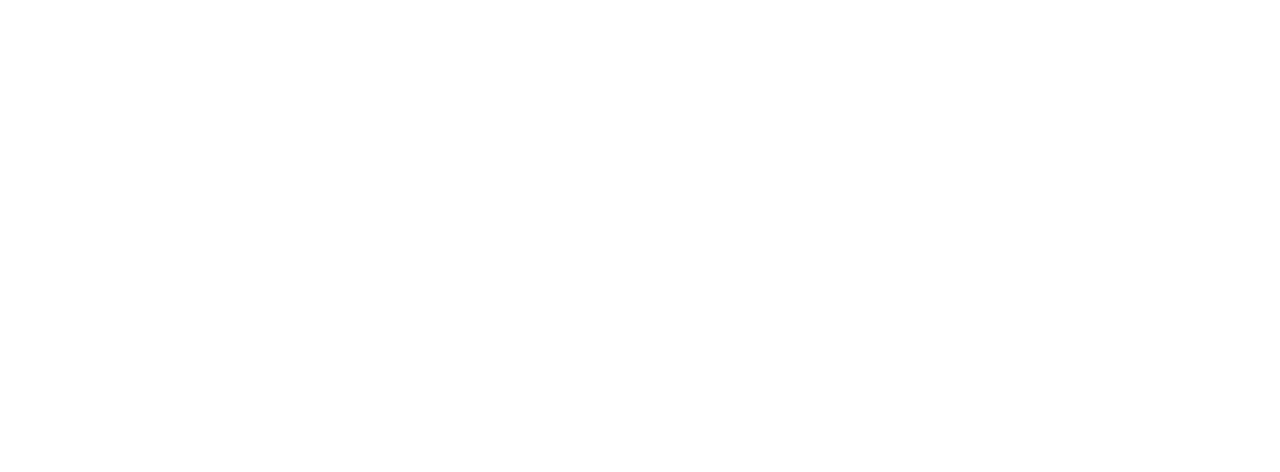
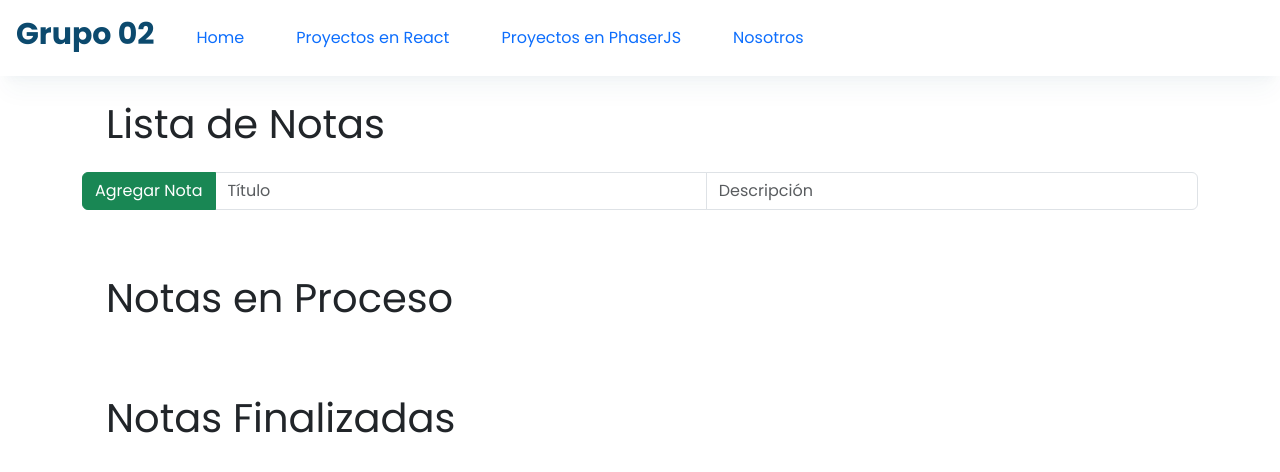
Before and after one commit to AmaruSegovia/TrabajoFinalFPWGrupoN02, a React (Create React App) app: page /listaNotas in a window 1280 px wide. Before the commit this address had no page. Shown: the top 472 px of the page. Built offline with nearby package versions, Linux system fonts and the light colour scheme.

Commit message:
se agrega el tp listaDeNotas

```diff
--- a/package.json
+++ b/package.json
@@ -1,6 +1,9 @@
 {
   "dependencies": {
+    "boostrap": "^2.0.0",
+    "bootstrap": "^5.3.2",
     "react": "^18.2.0",
+    "react-bootstrap": "^2.9.1",
     "react-dom": "^18.2.0",
     "react-router-dom": "^6.18.0",
     "react-scripts": "^5.0.1"
--- a/src/App.jsx
+++ b/src/App.jsx
@@ -5,6 +5,8 @@
 import ProyectosReact from './components/ProyectosReact.jsx';
 import ProyectosPhaser from './components/ProyectosPhaser.jsx';
 import Nosotros from './components/sitio-nosotros/Nosotros.jsx';
+import ListaNotas from './components/listaTarea/ListaNotas.jsx';
+import ListaTareas from './components/listaTarea/ListaTareas.jsx';
 
 function App() {
     return (
@@ -15,6 +17,8 @@
                     <Route path="/react" element={<ProyectosReact/>} />
                     <Route path="/phaser-js" element={<ProyectosPhaser/>} />
                     <Route path="/nosotros" element={<Nosotros/>} />
+                    <Route path= "/listaNotas" element={<ListaNotas/>} />
+                    <Route path= "/listaTareas" element={<ListaTareas/>} />
                 </Route>
             </Routes>
         </div>
--- a/src/components/ProyectosReact.jsx
+++ b/src/components/ProyectosReact.jsx
@@ -1,5 +1,7 @@
 import React from 'react'
 import ItemButtonSmall from './ItemButtonSmall';
+/* import { Link } from 'react-router-dom'; */
+import { Outlet, Link } from "react-router-dom";
 
 const ProyectosReact = () =>{
     return (
@@ -14,12 +16,13 @@
                     <ItemButtonSmall label="Comparador de Precios"></ItemButtonSmall>
                 </div>
                 <div className="transition-all ease-out basis-1/3 mx-24 my-4 rounded-lg border-2 border-slate-300 hover:border-sky-500 shadow-2xl shadow-slate-300 hover:shadow-sky-300 text-slate-500 hover:text-slate-800">
-                    <ItemButtonSmall label="Lista de Tareas Interactiva"></ItemButtonSmall>
+                <Link to="/listaNotas"><ItemButtonSmall label="Lista de Tareas Interactiva"></ItemButtonSmall></Link>
                 </div>
                 <div className="transition-all ease-out basis-1/3 mx-24 my-4 rounded-lg border-2 border-slate-300 hover:border-sky-500 shadow-2xl shadow-slate-300 hover:shadow-sky-300 text-slate-500 hover:text-slate-800">
                     <ItemButtonSmall label="Juego de Adivinar Animales (en inglés, 2 jugadores)"></ItemButtonSmall>
                 </div>
             </div>
+            <Outlet/>
         </div>
     )
 }
--- /dev/null
+++ b/src/components/listaTarea/ListaNotas.jsx
@@ -0,0 +1,150 @@
+import React, { useState } from "react";
+import { Form, Button, ListGroup, InputGroup } from "react-bootstrap";
+import Nota from "./Nota";
+import { Container, Row } from 'react-bootstrap';
+
+export default function ListaNotas() {
+  const [titulo, setTitulo] = useState("");
+  const [descripcion, setDescripcion] = useState("");
+  const [notes, setNotes] = useState([]);
+  const [estadoDeNota, setEstadoDeNota] = useState(1);
+
+  const guardarInput = (e) => {
+    setDescripcion(e.target.value);
+  };
+
+  const guardarTitulo = (e) => {
+    setTitulo(e.target.value);
+  };
+
+  const addNote = (e) => {
+    if (titulo.trim() !== "" && descripcion.trim() !== "" && estadoDeNota === 1 ) {
+      const descripcionExistente = notes.some((nota) => nota.descripcion === descripcion);
+
+      if (!descripcionExistente) {
+        const nuevaNota = {
+          id: notes.length,
+          titulo: titulo,
+          descripcion: descripcion,
+          estadoVisible: true,
+          estadoDeNota: estadoDeNota,
+        };
+        setNotes([...notes, nuevaNota]);
+        setTitulo("");
+        setDescripcion("");
+      } else {
+        alert("La Nota ya existe");
+      }
+    }
+  };
+
+  const deleteNote = (id) => {
+    const nuevaLista = notes.map((nota) =>
+      nota.id === id ? { ...nota, estadoDeNota: 0 } : nota
+    );
+    setNotes(nuevaLista);
+  };
+
+  const notaProceso = (id) => {
+    const nuevaLista = notes.map((nota) =>
+      nota.id === id ? { ...nota, estadoDeNota: 2 } : nota
+    );
+    setNotes(nuevaLista);
+  };
+
+  const notaTerminada = (id) => {
+    const nuevaLista = notes.map((nota) =>
+      nota.id === id ? { ...nota, estadoDeNota: 3} : nota
+    );
+    setNotes(nuevaLista);
+  };
+
+  return (
+    <Container>
+    <Row>
+    <>
+      <h1 className="m-4">Lista de Notas</h1>
+
+      <Form>
+        <InputGroup className="mb-3">
+          <Button variant="success" onClick={addNote}>
+            Agregar Nota
+          </Button>
+          <Form.Control
+            type="text"
+            onChange={guardarTitulo}
+            placeholder="Título"
+            value={titulo}
+          />
+          <Form.Control
+            type="text"
+            onChange={guardarInput}
+            placeholder="Descripción"
+            value={descripcion}
+          />
+        </InputGroup>
+      </Form>
+
+      <div className="justify-content-center">
+        <ListGroup>
+          {notes.map((nota) =>
+            nota.estadoDeNota === 1 ? (
+              <Nota
+                key={nota.id}
+                id={nota.id}
+                titulo={nota.titulo}
+                descripcion={nota.descripcion}
+                estadoDeNota={nota.estadoDeNota}
+                delete={deleteNote}
+                notaProceso={notaProceso}
+                notaTerminada={notaTerminada}
+              />
+            ) : null
+          )}
+        </ListGroup>
+      </div>
+      <br />
+      <h1 className="m-4">Notas en Proceso</h1>
+      <div className="justify-content-center">
+        <ListGroup>
+          {notes.map((nota) =>
+            nota.estadoDeNota === 2 ? (
+              <Nota
+                key={nota.id}
+                id={nota.id}
+                titulo={nota.titulo}
+                descripcion={nota.descripcion}
+                estadoDeNota={nota.estadoDeNota}
+                delete={deleteNote}
+                notaProceso={notaProceso}
+                notaTerminada={notaTerminada}
+              />
+            ) : null
+          )}
+        </ListGroup>
+      </div>
+      <br />
+      <h1 className="m-4">Notas Finalizadas</h1>
+      <div className="justify-content-center">
+        <ListGroup>
+          {notes.map((nota) =>
+            nota.estadoDeNota === 3 ? (
+              <Nota
+                key={nota.id}
+                id={nota.id}
+                titulo={nota.titulo}
+                descripcion={nota.descripcion}
+                estadoDeNota={nota.estadoDeNota}
+                delete={deleteNote}
+                notaProceso={notaProceso}
+                notaTerminada={notaTerminada}
+              />
+            ) : null
+          )}
+        </ListGroup>
+      </div>
+    </>
+    </Row>
+    </Container>
+  );
+}
--- /dev/null
+++ b/src/components/listaTarea/ListaTareas.jsx
@@ -0,0 +1,11 @@
+import React from 'react'
+
+const ListaTareas = () => {
+    return (
+        <div>
+            <h1>dasdasdsadsad</h1>
+        </div>
+    )
+}
+
+export default ListaTareas
--- /dev/null
+++ b/src/components/listaTarea/Nota.jsx
@@ -0,0 +1,24 @@
+import React from "react";
+import { ListGroup, Button } from "react-bootstrap";
+
+export default function Nota({ id, titulo, descripcion, delete: deleteNote, notaProceso, notaTerminada}) {
+  return (
+    <ListGroup.Item className="d-flex justify-content-between align-items-center"
+    style={ {maxHeight: "10%", overflow: "-moz-hidden-unscrollable"}}>
+      <div>-
+        <strong>{titulo}</strong><br></br> {descripcion}
+      </div>
+      <div>
+      <Button variant="danger" onClick={() => deleteNote(id)}>
+        Eliminar
+      </Button>
+      <Button variant="info" onClick={() => notaProceso(id)}>
+        Nota en proceso
+      </Button>
+      <Button variant="success" onClick={() => notaTerminada(id)}>
+        Nota Terminada
+      </Button>
+      </div>
+    </ListGroup.Item>
+  );
+}
--- a/src/index.jsx
+++ b/src/index.jsx
@@ -1,6 +1,8 @@
 // Importando dependencias de React
 import React from "react";
 import ReactDOM from "react-dom/client";
+import 'bootstrap/dist/css/bootstrap.min.css';
+
 
 // Importando otros componentes
 import App from "./App";
```
Also changed, not shown: 1 other file (tests, documents, lock files or other folders).
